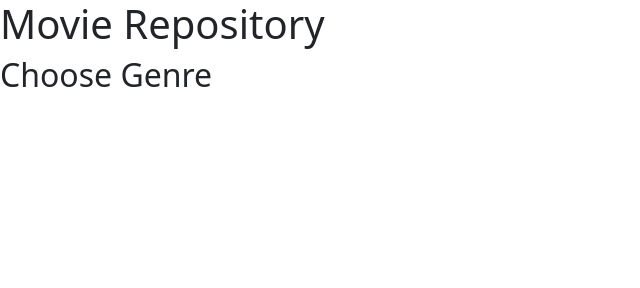
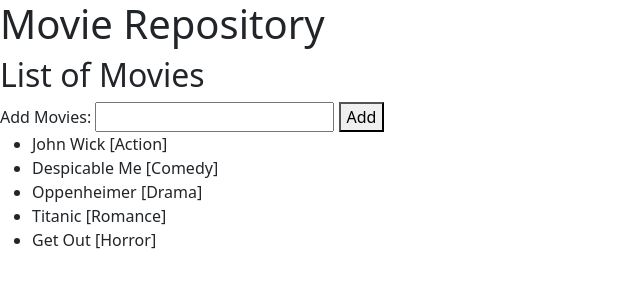
Before and after one commit to gnailnitsuj/gnailnitsuj.github.io, a plain HTML site: page index.html in a window 1280 px wide. Shown: the whole page, without its empty margins (0-640 px from the left). Drawn offline with nearby package versions, Linux system fonts and the light colour scheme.

Commit message:
index.html

```diff
--- a/index.html
+++ b/index.html
@@ -8,12 +8,31 @@
 
     <!-- Bootstrap CSS -->
     <link href="https://cdn.jsdelivr.net/npm/bootstrap@5.1.3/dist/css/bootstrap.min.css" rel="stylesheet" integrity="sha384-1BmE4kWBq78iYhFldvKuhfTAU6auU8tT94WrHftjDbrCEXSU1oBoqyl2QvZ6jIW3" crossorigin="anonymous">
-
+    <link rel="stylesheet" href="style.css">
     <title>Website Project</title>
   </head>
   <body>
+    <div>
     <h1>Movie Repository</h1>
-    <h2>Choose Genre</h2>
+    </div>
+    <div>
+    <h2>List of Movies</h2>
+    <label for = "addmovies">Add Movies:</label>
+    <input type = "text">
+    <button type = "button">Add </button>
+    <ul>
+        <li>John Wick [Action]</li>
+        <li>Despicable Me [Comedy]</li>
+        <li>Oppenheimer [Drama]</li>
+        <li>Titanic [Romance]</li>
+        <li>Get Out [Horror]</li>
+    </ul>
+    </div>
+    <div>
+
+    </div>
+
+
 
 
     <!-- Optional JavaScript; choose one of the two! -->
```
